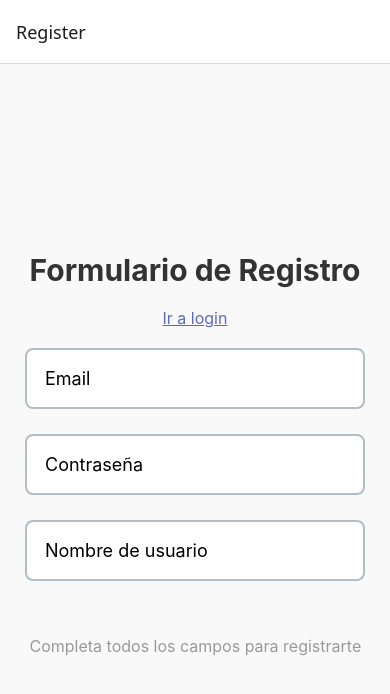
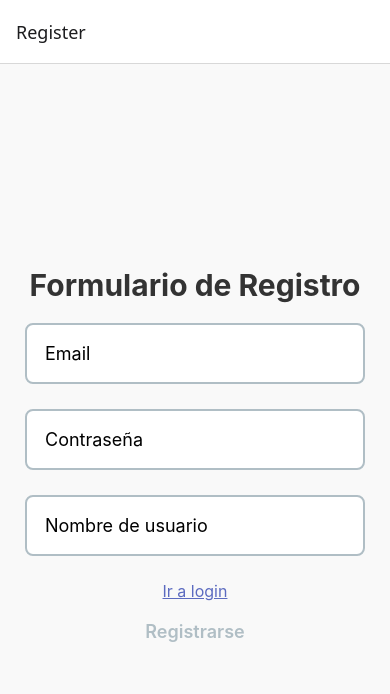
Before and after one commit to umapodesta/proyecto-integrador-React-Native, a React Native app in the folder proyecto-integrador-reactNative/: screen /Register in a window 390 px wide. Shown: the top 694 px of the page. Built offline with nearby package versions, Linux system fonts and the light colour scheme; no server answers.

Commit message:
Verificaciones correspondientes + cambio de botón de register

```diff
--- a/proyecto-integrador-reactNative/src/Components/HomeMenu.js
+++ b/proyecto-integrador-reactNative/src/Components/HomeMenu.js
@@ -3,8 +3,8 @@ import { AntDesign, FontAwesome } from '@expo/vector-icons';
 import { createBottomTabNavigator } from '@react-navigation/bottom-tabs';
 import MaterialIcons from '@expo/vector-icons/MaterialIcons';
 import Profile from '../components/Profile';
-import Home from '../screens/Home';
 import NewPost from '../screens/NewPost';
+import Home from "../screens/Home";
 
 
 const Tab = createBottomTabNavigator();
--- a/proyecto-integrador-reactNative/src/Screens/Login.js
+++ b/proyecto-integrador-reactNative/src/Screens/Login.js
@@ -8,6 +8,7 @@ class Login extends Component{
         this.state = {
             email: "",
             password: "",
+            loggedIn: false,
             error: "",
         };
     }
--- a/proyecto-integrador-reactNative/src/Screens/Register.js
+++ b/proyecto-integrador-reactNative/src/Screens/Register.js
@@ -9,6 +9,7 @@ class Register extends Component{
             email: "",
             password: "",
             username: "",
+            registered: false,
             error: "",
         };
     }
@@ -21,31 +22,25 @@ class Register extends Component{
         })
     }
 
-    //Verifica que esté completo el formulario
-    esFormularioCompleto(){
-        const emailCompleto = this.state.email !== "";
-        const passwordCompleto = this.state.password !== "";
-        const usernameCompleto = this.state.username !== "";
-
-        return emailCompleto && passwordCompleto && usernameCompleto;
-    }
-
     onSubmit(email, password, username) {
-        if (email == "") {
-            this.setState({ error: "El email es obligatorio" });
+        if (email === "") {
+            this.setState({ error: "El campo de email es obligatorio." });
             console.log("El email está vacío");
             return;
         }
-        if (password == "") {
-            this.setState({ error: "La contraseña es obligatoria" });
-            console.log("La password está vacía");
+
+        if (password === "") {
+            this.setState({ error: "El campo de contraseña es obligatorio." });
+            console.log("La contraseña está vacía");
             return;
         }
-        if (username == "") {
-            this.setState({ error: "El nombre de usuario es obligatorio" });
-            console.log("El usuario está vacío");
+
+        if (username === "") {
+            this.setState({ error: "El campo de nombre de usuario es obligatorio." });
+            console.log("El nombre de usuario está vacío");
             return;
         }
+
         auth.createUserWithEmailAndPassword(email, password)
             .then((response) => {
                 db.collection("users").add({
@@ -53,16 +48,17 @@ class Register extends Component{
                     username: username,
                     createdAt: Date.now(),
                 })
-          .then(response => {
+                .then(() => {
                     this.setState({ registered: true });
                     this.props.navigation.navigate('Login');
-            })
+                });
             })
             .catch(error => {
-            this.setState({ error: error.message });//preguntar esto, porque es una función de firebase que encontré en YT
+                this.setState({ error: error.message });
                 console.log(error.message);
             });
     }
+
 
     render(){
         return(
@@ -70,11 +66,6 @@ class Register extends Component{
                 <Text style={styles.title}>
                     Formulario de Registro
                 </Text>
-                <TouchableOpacity onPress={()=>this.props.navigation.navigate("Login")}>
-                    <Text style={styles.link}>Ir a login</Text>
-                </TouchableOpacity>
-
-
 
                 {/*Campos del formulario */}
                 <View style={styles.inputContainer}>
@@ -108,14 +99,21 @@ class Register extends Component{
                     />
                 </View>
 
-                {this.esFormularioCompleto() ? (
-                    <TouchableOpacity style = {styles.button} onPress={() => this.onSubmit(this.state.email, this.state.password, this.state.username)}>
-                        <Text style={styles.buttonText}> Registrarse </Text>
+                <TouchableOpacity onPress={()=>this.props.navigation.navigate("Login")}>
+                    <Text style={styles.link}>Ir a login</Text>
+                </TouchableOpacity>
+
+                {/* Mostrar el botón solo si todos los campos están completos */}
+                {this.state.email !== "" && this.state.password !== "" && this.state.username !== "" ? (
+                <TouchableOpacity
+                    style={styles.button}
+                    onPress={() => this.onSubmit(this.state.email, this.state.password, this.state.username)}
+                >
+                    <Text style={styles.buttonText}>Registrarse</Text>
                     </TouchableOpacity>
                     ) : (
-                    <Text style={styles.inactiveText}> Completa todos los campos para registrarte </Text>
+                    <Text style={[styles.noButton]}>Registrarse</Text>
                     )}
-
                 {/* Mensaje de error si hay campos vacíos */}
                 <View>
                     {this.state.error ? <Text style={styles.error}>{this.state.error}</Text> : null}
@@ -176,6 +174,12 @@ const styles = StyleSheet.create({
         fontWeight: "600",
         textAlign: "center",
     },
+    noButton: {
+        color: "#B0BEC5",
+        fontSize: 18,
+        fontWeight: "600",
+        textAlign: "center",
+    },
     inactiveText: {
         color: "#999",
         fontSize: 16,
```
Lines whose indentation alone changed are shown as unchanged.
